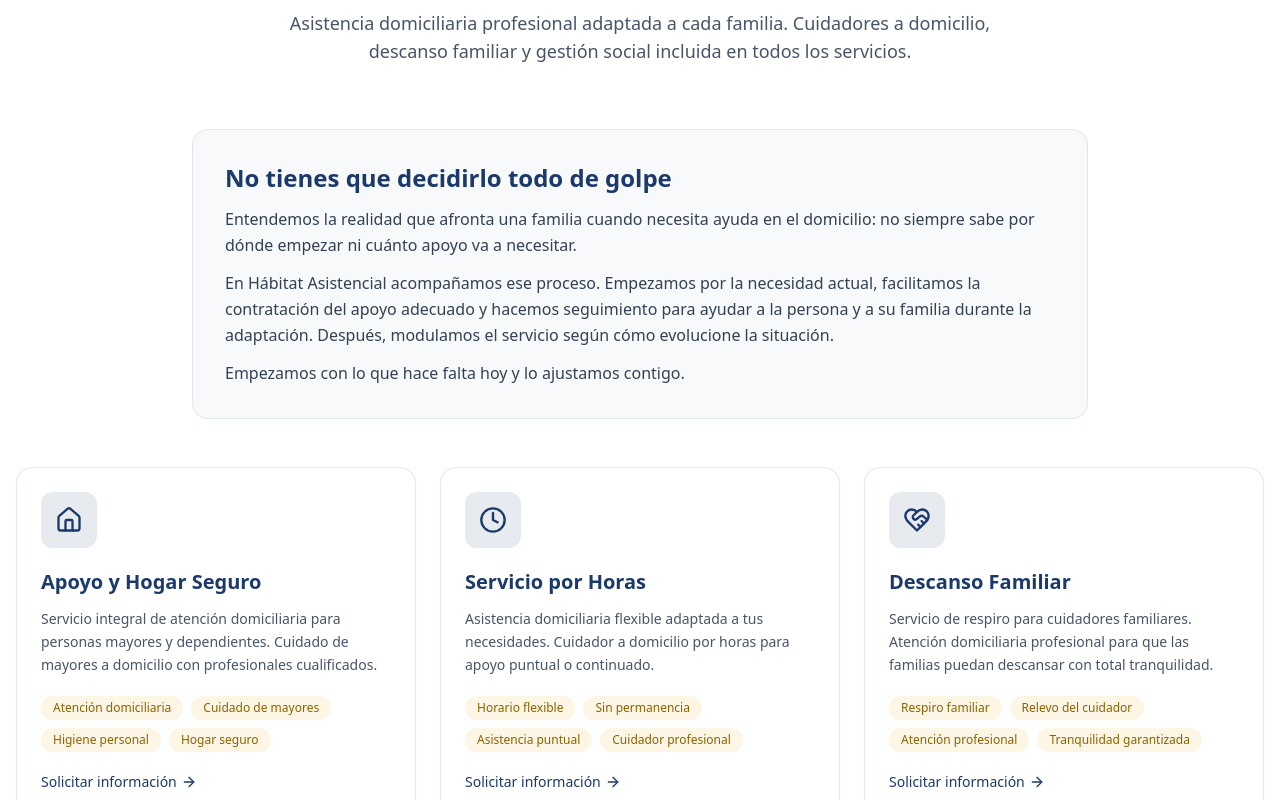
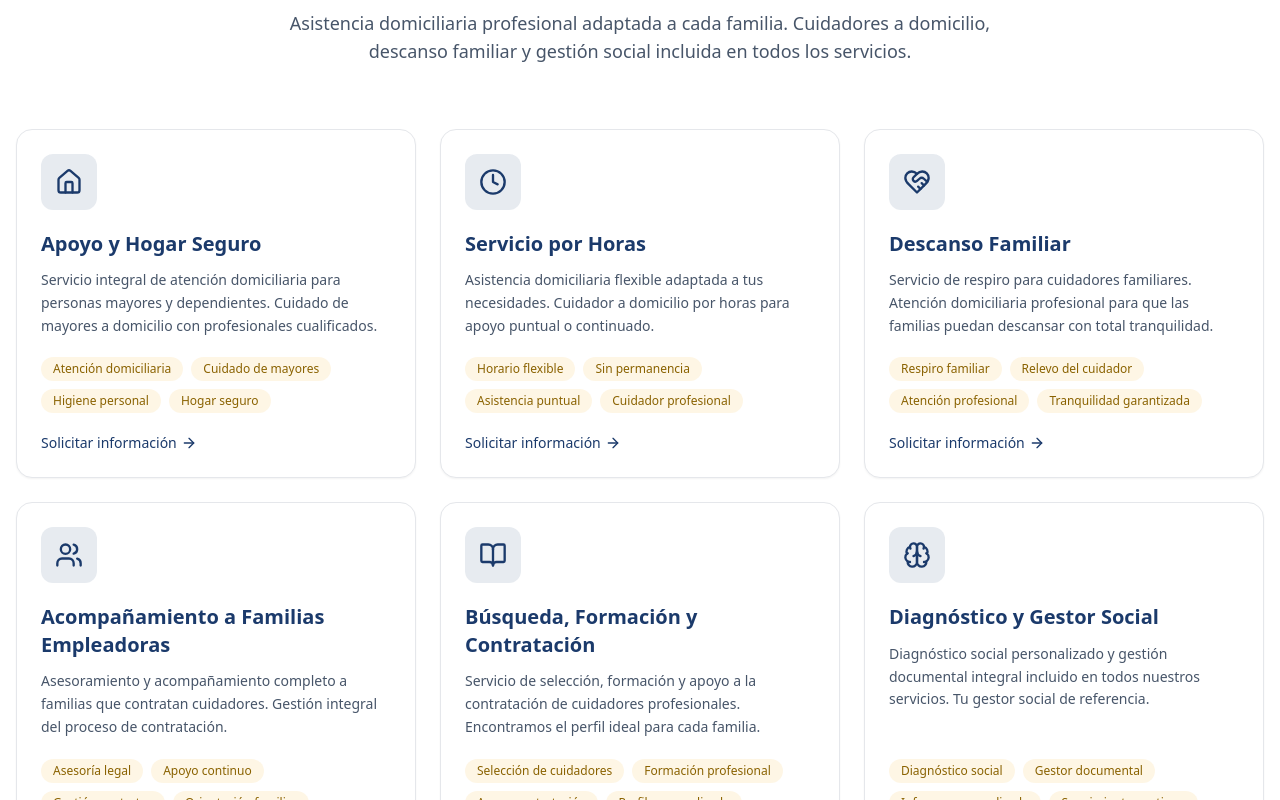
Before and after one commit to Jota-jot/habitat-asistencial-web, a Next.js app: page / in a window 1280 px wide. Shown: the part 2640-3440 px from the top of the page. Built offline with nearby package versions, Linux system fonts and the light colour scheme.

Commit message:
Remove duplicated family message and make service cards shrink safely

```diff
--- a/components/habitat/services-section.tsx
+++ b/components/habitat/services-section.tsx
@@ -25,15 +25,15 @@ const adhesionService={
 
 function ServiceCard({title,description,Icon,features,onContact}:{title:string,description:string,Icon:any,features:string[],onContact:()=>void}){
   return(
-    <article className="rounded-2xl border bg-white p-6 shadow-sm hover:shadow-xl transition-all duration-300 flex flex-col">
+    <article className="flex min-w-0 flex-col rounded-2xl border bg-white p-4 shadow-sm transition-all duration-300 hover:shadow-xl sm:p-6">
       <div className="w-14 h-14 rounded-xl flex items-center justify-center mb-5 bg-[#1B3A6B]/10 text-[#1B3A6B]">
         <Icon className="w-7 h-7"/>
       </div>
-      <h3 className="text-xl font-semibold mb-3 text-[#1B3A6B]">{title}</h3>
+      <h3 className="mb-3 break-words [overflow-wrap:anywhere] text-xl font-semibold leading-snug text-[#1B3A6B]">{title}</h3>
       <p className="text-slate-600 text-sm leading-relaxed mb-5 flex-1">{description}</p>
       <div className="flex flex-wrap gap-2 mb-5">
         {features.map((f:string)=>(
-          <span key={f} className="text-xs px-3 py-1 rounded-full font-medium bg-[#F0A500]/10 text-[#8a6200]">{f}</span>
+          <span key={f} className="max-w-full break-words rounded-full bg-[#F0A500]/10 px-3 py-1 text-xs font-medium text-[#8a6200]">{f}</span>
         ))}
       </div>
       <button onClick={onContact} className="inline-flex items-center gap-1 text-sm font-medium text-[#1B3A6B] hover:gap-2 transition-all">
@@ -72,12 +72,6 @@ export function ServicesSection(){
             <h2 className="text-3xl sm:text-4xl font-bold mb-4">Cuidado de mayores <span className="text-[#F0A500]">a domicilio</span></h2>
             <p className="text-slate-600 text-lg">Asistencia domiciliaria profesional adaptada a cada familia. Cuidadores a domicilio, descanso familiar y gestión social incluida en todos los servicios.</p>
           </div>
-          <div className="max-w-4xl mx-auto mb-12 rounded-2xl border border-[#1B3A6B]/10 bg-[#1B3A6B]/[.03] p-6 sm:p-8">
-            <h3 className="text-xl sm:text-2xl font-semibold text-[#1B3A6B] mb-3">No tienes que decidirlo todo de golpe</h3>
-            <p className="text-slate-700 leading-relaxed mb-3">Entendemos la realidad que afronta una familia cuando necesita ayuda en el domicilio: no siempre sabe por dónde empezar ni cuánto apoyo va a necesitar.</p>
-            <p className="text-slate-700 leading-relaxed mb-3">En Hábitat Asistencial acompañamos ese proceso. Empezamos por la necesidad actual, facilitamos la contratación del apoyo adecuado y hacemos seguimiento para ayudar a la persona y a su familia durante la adaptación. Después, modulamos el servicio según cómo evolucione la situación.</p>
-            <p className="text-slate-700 leading-relaxed font-medium">Empezamos con lo que hace falta hoy y lo ajustamos contigo.</p>
-          </div>
           <div className="grid md:grid-cols-2 lg:grid-cols-3 gap-6">
             {homeServices.map(([title,description,Icon,features]:any)=>(
               <ServiceCard key={title} title={title} description={description} Icon={Icon} features={features} onContact={go}/>
@@ -97,8 +91,8 @@ export function ServicesSection(){
               <span key={f} className="px-4 py-2 rounded-full bg-white/10 text-white text-sm font-medium border border-white/20">{f}</span>
             ))}
           </div>
-          <button onClick={go} className="inline-flex items-center gap-2 rounded-xl px-8 h-14 bg-[#F0A500] text-[#0f2340] font-bold text-lg hover:bg-[#F0A500]/90 transition">
-            Solicitar información sobre el modelo de adhesión<ArrowRight className="w-5 h-5"/>
+          <button onClick={go} className="inline-flex min-h-14 w-full flex-wrap items-center justify-center gap-2 rounded-xl bg-[#F0A500] px-4 py-3 text-center text-base font-bold text-[#0f2340] transition hover:bg-[#F0A500]/90 sm:w-auto sm:px-8 sm:text-lg">
+            Solicitar información sobre el modelo de adhesión<ArrowRight className="h-5 w-5 shrink-0"/>
           </button>
         </div>
       </div>
```
